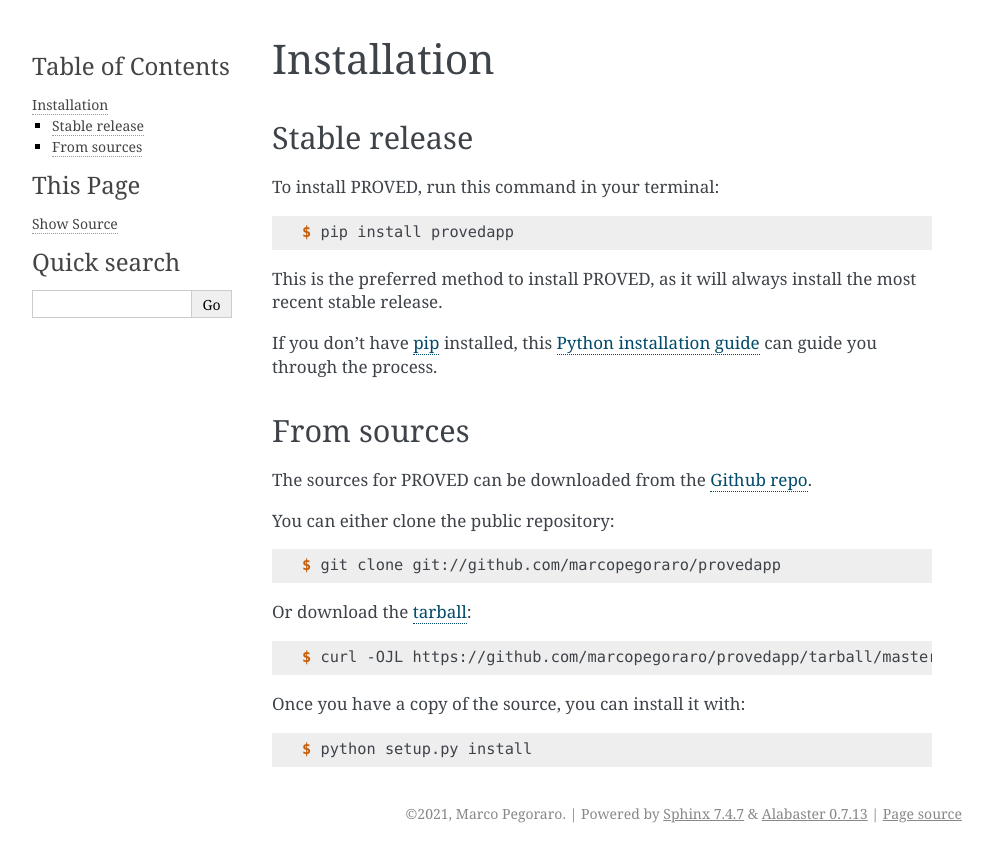
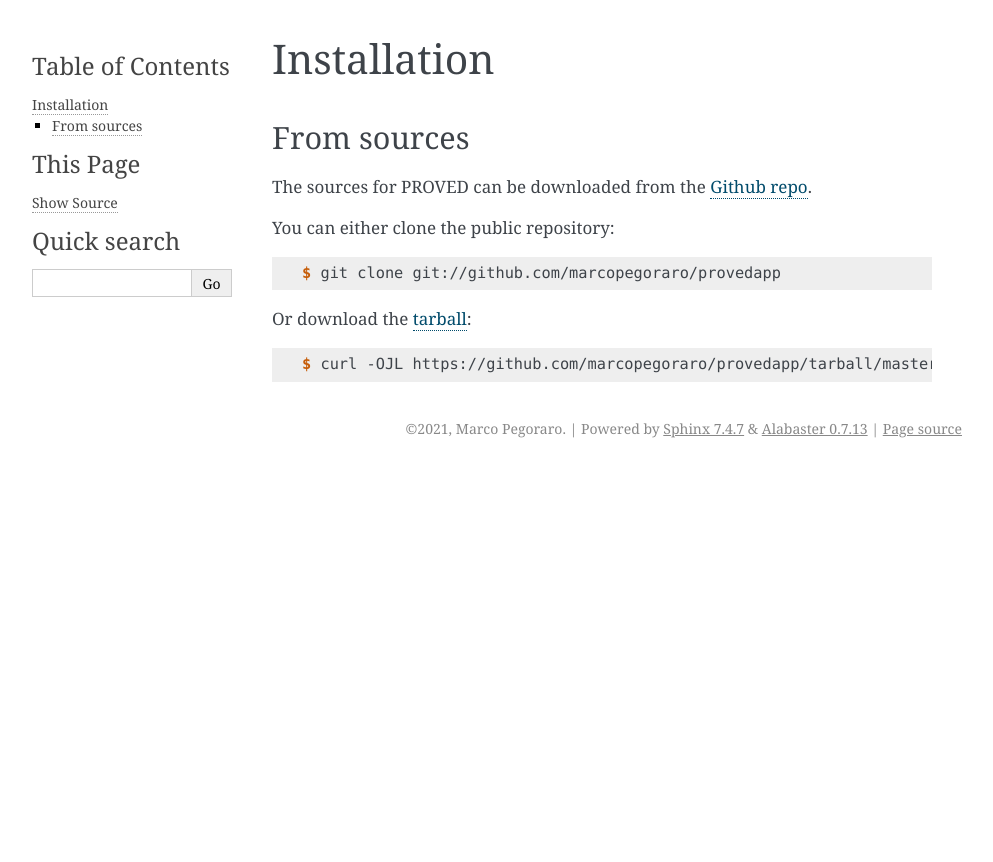
Before and after one commit to proved-py/proved-app, a Sphinx documentation site: the page built from docs/installation.rst, in a window 1280 px wide. Shown: the top 862 px of the page, without its empty margins (148-1141 px from the left). Built offline with Sphinx 7.4.7, drawn with Linux system fonts in a browser that asks for light colours; pages that are not in the unit, such as notebooks, are missing from menus; the version number could not be read and is left out.

Commit message:
Updated docs.

```diff
--- a/docs/installation.rst
+++ b/docs/installation.rst
@@ -3,24 +3,6 @@
 ============
 Installation
 ============
-
-
-Stable release
---------------
-
-To install PROVED, run this command in your terminal:
-
-.. code-block:: console
-
-    $ pip install provedapp
-
-This is the preferred method to install PROVED, as it will always install the most recent stable release.
-
-If you don't have `pip`_ installed, this `Python installation guide`_ can guide
-you through the process.
-
-.. _pip: https://pip.pypa.io
-.. _Python installation guide: http://docs.python-guide.org/en/latest/starting/installation/
 
 
 From sources
@@ -40,12 +22,6 @@
 
     $ curl -OJL https://github.com/marcopegoraro/provedapp/tarball/master
 
-Once you have a copy of the source, you can install it with:
-
-.. code-block:: console
-
-    $ python setup.py install
-
 
 .. _Github repo: https://github.com/marcopegoraro/provedapp
 .. _tarball: https://github.com/marcopegoraro/provedapp/tarball/master
--- a/docs/usage.rst
+++ b/docs/usage.rst
@@ -2,6 +2,4 @@
 Usage
 =====
 
-To use PROVED in a project::
-
-    import provedapp
+Coming soon.
```
